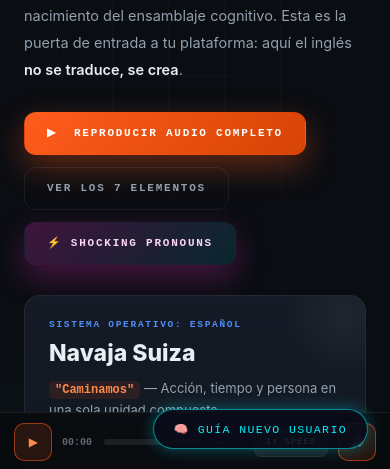
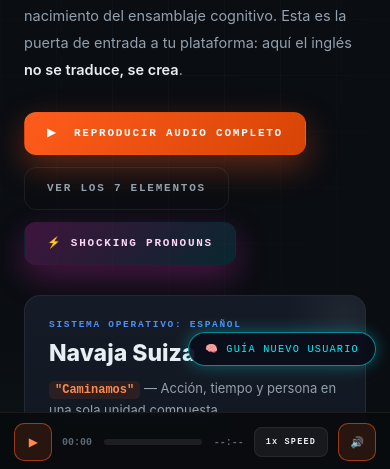
Before and after one commit to discoveryenglishmexico-commits/SHOCKING-NEURAL-PRO-NEW, a plain HTML site: page index.html in a window 390 px wide. Shown: the part 373-842 px from the top of the page. Drawn offline with Linux system fonts and the light colour scheme; a web font is replaced by a local one.

Commit message:
Update index.html

```diff
--- a/index.html
+++ b/index.html
@@ -744,10 +744,10 @@ footer.foot a:hover{color:#fff}
   render();
 })();
 </script>
-  <!-- ══════════ BOTÓN FLOTANTE: GUÍA PARA NUEVOS USUARIOS ══════════ -->
+  <!-- ══════════ BOTÓN FLOTANTE: GUÍA NUEVO USUARIO (v2: elevado sobre el reproductor) ══════════ -->
 <a href="onboarding.html" id="btnGuiaNFB" title="Guía de onboarding para nuevos usuarios">🧠 GUÍA NUEVO USUARIO</a>
 <style>
-#btnGuiaNFB{position:fixed;bottom:22px;right:22px;z-index:999;
+#btnGuiaNFB{position:fixed;bottom:115px;right:22px;z-index:999;
   font-family:'JetBrains Mono',monospace;font-size:.72rem;letter-spacing:.12em;
   color:#00f2fe;background:rgba(10,14,26,.92);border:1px solid rgba(0,242,254,.55);
   border-radius:999px;padding:12px 20px;text-decoration:none;transition:.3s;
@@ -756,7 +756,11 @@ footer.foot a:hover{color:#fff}
   box-shadow:0 0 34px rgba(0,242,254,.75),inset 0 0 14px rgba(0,242,254,.25)}
 @keyframes pulsoGuia{0%,100%{box-shadow:0 0 12px rgba(0,242,254,.25)}
   50%{box-shadow:0 0 30px rgba(0,242,254,.6)}}
+@media(max-width:640px){
+  #btnGuiaNFB{bottom:105px;right:14px;font-size:.64rem;padding:10px 16px}
+}
 </style>
+
 </body>
 </html>
 <!--
```
